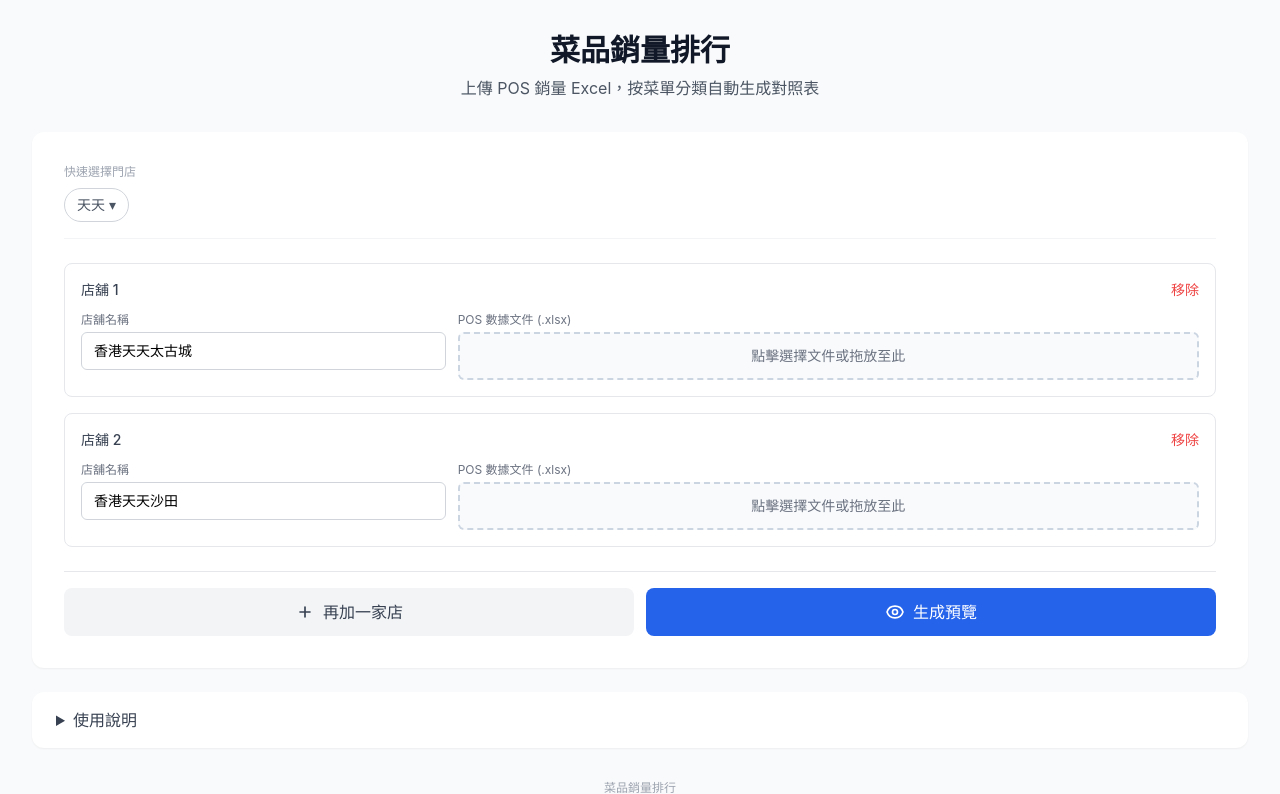
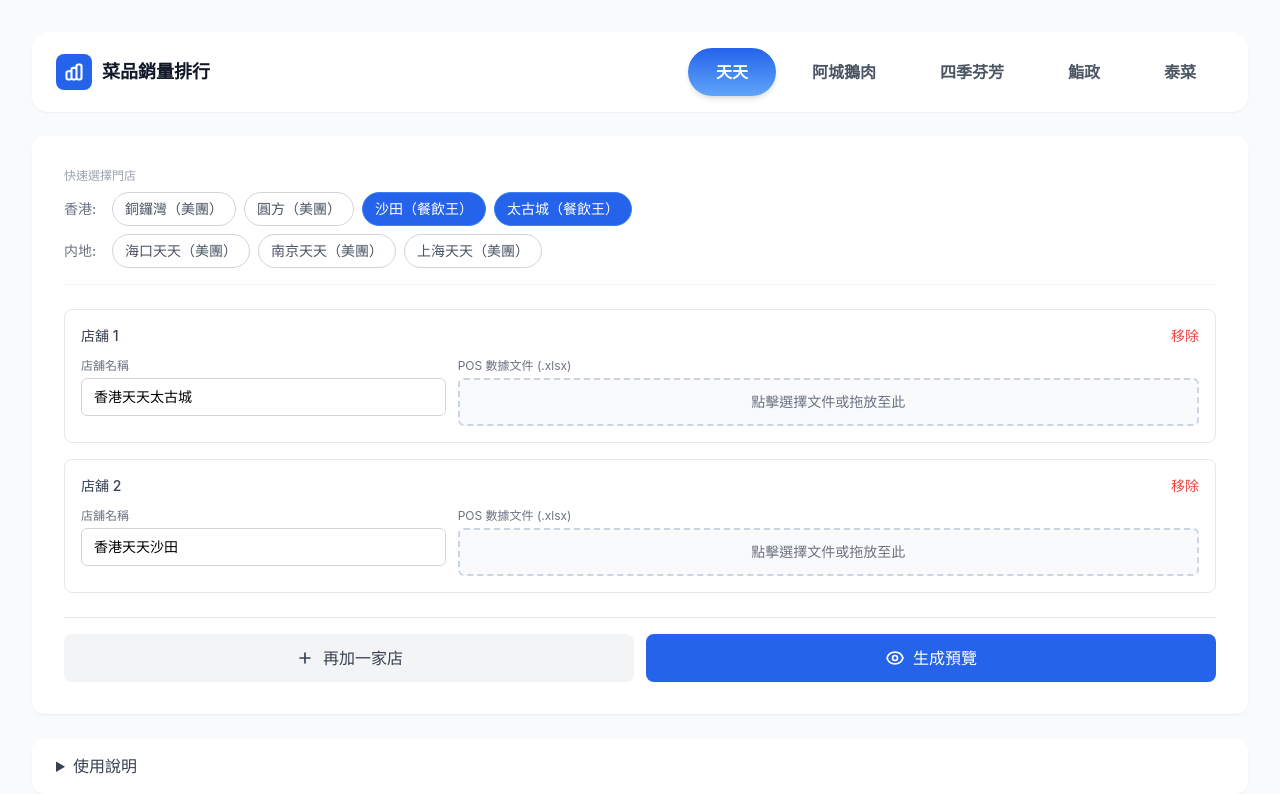
Before and after one commit to 0619patrick/menu-ranking, a Flask app: page / in a window 1280 px wide. Shown: the top 794 px of the page. Run offline with Flask 3, Linux system fonts and the light colour scheme; some libraries are stand-ins or nearby versions.

Commit message:
Add top restaurant tab bar + enable template auto-reload
UI
- New top white card with logo + 5 restaurant tabs
  (天天 / 阿城鵝肉 / 四季芬芳 / 鮨政 / 泰菜)
- Active tab: blue vertical gradient + shadow; inactive: hover gray
- Tabs are bigger (px-7 py-3 text-base font-semibold) to stand out
  from store pills below
- Quick-select panel simplified: drop brand-toggle level (already
  selected at top), stores grouped by region inline with bigger labels
- Mainland stores switched to meituan POS (海口/南京/上海天天)

Dev
- Enable TEMPLATES_AUTO_RELOAD so HTML edits no longer need
  server restart in development

Co-Authored-By: Claude Opus 4.7 (1M context) <noreply@anthropic.com>

```diff
--- a/app/templates/index.html
+++ b/app/templates/index.html
@@ -28,39 +28,44 @@
 
 <div class="max-w-5xl xl:max-w-7xl 2xl:max-w-screen-2xl mx-auto px-4 sm:px-6 lg:px-8 py-8">
 
-  <!-- 页头 -->
-  <header class="text-center mb-8">
-    <h1 class="text-3xl font-bold text-gray-900 mb-2">菜品銷量排行</h1>
-    <p class="text-gray-600">上傳 POS 銷量 Excel，按菜單分類自動生成對照表</p>
-  </header>
+  <!-- 顶部导航：餐厅切换 -->
+  <nav class="bg-white rounded-2xl shadow-sm px-4 sm:px-6 py-4 mb-6 flex items-center justify-between gap-3 flex-wrap">
+    <!-- Logo -->
+    <div class="flex items-center gap-2.5">
+      <div class="w-9 h-9 bg-blue-600 rounded-lg flex items-center justify-center flex-shrink-0">
+        <svg class="w-5 h-5 text-white" fill="none" stroke="currentColor" viewBox="0 0 24 24">
+          <path stroke-linecap="round" stroke-linejoin="round" stroke-width="2.5"
+                d="M9 19v-6a2 2 0 00-2-2H5a2 2 0 00-2 2v6a2 2 0 002 2h2a2 2 0 002-2zm0 0V9a2 2 0 012-2h2a2 2 0 012 2v10m-6 0a2 2 0 002 2h2a2 2 0 002-2m0 0V5a2 2 0 012-2h2a2 2 0 012 2v14a2 2 0 01-2 2h-2a2 2 0 01-2-2z"/>
+        </svg>
+      </div>
+      <span class="text-lg font-semibold text-gray-900">菜品銷量排行</span>
+    </div>
+
+    <!-- 餐厅 tabs -->
+    <div class="flex items-center gap-1 sm:gap-2 flex-wrap">
+      <button type="button" data-rest="tiantian"     onclick="setRestaurant('tiantian')"
+              class="rest-tab-btn px-7 py-3 text-base font-semibold rounded-full transition">天天</button>
+      <button type="button" data-rest="achengrouyou" onclick="setRestaurant('achengrouyou')"
+              class="rest-tab-btn px-7 py-3 text-base font-semibold rounded-full transition">阿城鵝肉</button>
+      <button type="button" data-rest="sijifenfang"  onclick="setRestaurant('sijifenfang')"
+              class="rest-tab-btn px-7 py-3 text-base font-semibold rounded-full transition">四季芬芳</button>
+      <button type="button" data-rest="yizheng"      onclick="setRestaurant('yizheng')"
+              class="rest-tab-btn px-7 py-3 text-base font-semibold rounded-full transition">鮨政</button>
+      <button type="button" data-rest="taicai"       onclick="setRestaurant('taicai')"
+              class="rest-tab-btn px-7 py-3 text-base font-semibold rounded-full transition">泰菜</button>
+    </div>
+  </nav>
 
   <!-- 上传卡片（与预览框等宽） -->
   <div class="bg-white rounded-xl shadow-sm p-6 md:p-8">
 
     <form id="upload-form" class="space-y-6">
 
-      <!-- 快速选店 -->
+      <!-- 快速选店（顶部已选餐厅，这里直接列出该餐厅的门店，按地区分组） -->
       <div class="pb-4 border-b border-gray-100">
         <p class="text-xs text-gray-400 font-medium mb-2">快速選擇門店</p>
-        <!-- 第一级：品牌 -->
-        <div class="flex gap-2 flex-wrap">
-          <button type="button" id="qs-brand-btn" onclick="qsToggleBrand()"
-            class="px-3 py-1.5 text-sm rounded-full border border-gray-300 text-gray-600 hover:border-blue-400 hover:text-blue-600 transition">
-            天天 <span id="qs-brand-arrow">▾</span>
-          </button>
-        </div>
-        <!-- 第二级：地区 -->
-        <div id="qs-region-panel" class="hidden mt-2 flex gap-2 flex-wrap items-center">
-          <span class="text-xs text-gray-300">▸</span>
-          <button type="button" onclick="qsSelectRegion('香港')" id="qs-btn-hk"
-            class="qs-region-btn px-3 py-1.5 text-sm rounded-full border transition">香港</button>
-          <button type="button" onclick="qsSelectRegion('内地')" id="qs-btn-cn"
-            class="qs-region-btn px-3 py-1.5 text-sm rounded-full border transition">内地</button>
-        </div>
-        <!-- 第三级：门店 -->
-        <div id="qs-store-panel" class="hidden mt-2 flex gap-2 flex-wrap items-center">
-          <span class="text-xs text-gray-300">▸</span>
-          <!-- 由 JS 渲染 -->
+        <div id="qs-stores-panel" class="space-y-2">
+          <!-- 由 JS 按当前餐厅渲染 -->
         </div>
       </div>
 
@@ -246,7 +251,7 @@ function updateRemoveButtons() {
 
 document.getElementById('add-shop-btn').onclick = () => addShop();
 
-// ===== 快速选店 =====
+// ===== 餐厅 + 快速选店 =====
 
 // POS 平台显示名（按钮文字后缀用）
 const POS_DISPLAY = {
@@ -256,33 +261,39 @@ const POS_DISPLAY = {
   'keeta':     'Keeta',
 };
 
-// 每家店带 restaurant / pos 元数据
-// pos 留空表示「未指定」（上传会用后端默认 canyinwang）
-const QS_STORES = {
+// 每个餐厅的门店列表（按地区分组）
+// 没有门店的餐厅留空对象, 顶部 tab 会显示"暫無門店"
+const QS_STORES_BY_RESTAURANT = {
+  'tiantian': {
     '香港': [
-    { label: '銅鑼灣', name: '香港天天銅鑼灣', restaurant: 'tiantian', pos: 'meituan'    },
-    { label: '圓方',   name: '香港天天圓方',   restaurant: 'tiantian', pos: 'meituan'    },
-    { label: '沙田',   name: '香港天天沙田',   restaurant: 'tiantian', pos: 'canyinwang' },
-    { label: '太古城', name: '香港天天太古城', restaurant: 'tiantian', pos: 'canyinwang' },
+      { label: '銅鑼灣', name: '香港天天銅鑼灣', pos: 'meituan'    },
+      { label: '圓方',   name: '香港天天圓方',   pos: 'meituan'    },
+      { label: '沙田',   name: '香港天天沙田',   pos: 'canyinwang' },
+      { label: '太古城', name: '香港天天太古城', pos: 'canyinwang' },
     ],
     '内地': [
-    { label: '海口天天', name: '海口天天', restaurant: 'tiantian', pos: 'canyinwang' },
-    { label: '南京天天', name: '南京天天', restaurant: 'tiantian', pos: 'canyinwang' },
-    { label: '上海天天', name: '上海天天', restaurant: 'tiantian', pos: 'canyinwang' },
+      { label: '海口天天', name: '海口天天', pos: 'meituan' },
+      { label: '南京天天', name: '南京天天', pos: 'meituan' },
+      { label: '上海天天', name: '上海天天', pos: 'meituan' },
     ],
+  },
+  'achengrouyou': {},   // 阿城鹅肉 - 菜单/门店待补
+  'sijifenfang':  {},   // 四季芬芳
+  'yizheng':      {},   // 鮨政
+  'taicai':       {},   // 泰菜
 };
 
-let qsBrand = false;
-let qsRegion = null;
+let currentRestaurant = 'tiantian';
 
-function qsToggleBrand() {
-  qsBrand = !qsBrand;
-  if (!qsBrand) qsRegion = null;
-  qsRender();
-}
-
-function qsSelectRegion(region) {
-  qsRegion = qsRegion === region ? null : region;
+function setRestaurant(key) {
+  currentRestaurant = key;
+  // 顶部 tab 按钮样式: 大、加粗、active 上下渐变
+  document.querySelectorAll('.rest-tab-btn').forEach(btn => {
+    const isActive = btn.dataset.rest === key;
+    btn.className = isActive
+      ? 'rest-tab-btn px-7 py-3 text-base font-semibold rounded-full bg-gradient-to-b from-blue-600 to-blue-400 text-white shadow-md transition'
+      : 'rest-tab-btn px-7 py-3 text-base font-semibold rounded-full text-gray-600 hover:bg-gray-100 transition';
+  });
   qsRender();
 }
 
@@ -298,7 +309,7 @@ function qsToggleStore(name, restaurant, pos) {
     found.remove();
     updateRemoveButtons();
   } else {
-    addShop(name, restaurant || 'tiantian', pos || 'canyinwang');
+    addShop(name, restaurant || currentRestaurant, pos || 'canyinwang');
   }
   qsRender();
 }
@@ -314,60 +325,36 @@ function qsIsSelected(shopName) {
 }
 
 function qsRender() {
-  const brandBtn = document.getElementById('qs-brand-btn');
-  const regionPanel = document.getElementById('qs-region-panel');
-  const storePanel = document.getElementById('qs-store-panel');
-  const arrow = document.getElementById('qs-brand-arrow');
+  const panel = document.getElementById('qs-stores-panel');
+  const groups = QS_STORES_BY_RESTAURANT[currentRestaurant] || {};
+  const regions = Object.keys(groups).filter(r => groups[r] && groups[r].length > 0);
 
-  // 品牌按钮状态
-  if (qsBrand) {
-    brandBtn.classList.add('border-blue-500', 'text-blue-600', 'bg-blue-50');
-    brandBtn.classList.remove('border-gray-300', 'text-gray-600');
-    arrow.textContent = '▴';
-  } else {
-    brandBtn.classList.remove('border-blue-500', 'text-blue-600', 'bg-blue-50');
-    brandBtn.classList.add('border-gray-300', 'text-gray-600');
-    arrow.textContent = '▾';
+  if (regions.length === 0) {
+    panel.innerHTML = '<p class="text-xs text-gray-400 py-1">暫無門店（菜單/POS 配置尚未補充）</p>';
+    return;
   }
 
-  // 地区面板
-  regionPanel.classList.toggle('hidden', !qsBrand);
-  ['香港', '内地'].forEach(r => {
-    const btn = document.getElementById('qs-btn-' + (r === '香港' ? 'hk' : 'cn'));
-    if (!btn) return;
-    if (qsRegion === r) {
-      btn.className = 'qs-region-btn px-3 py-1.5 text-sm rounded-full border border-blue-500 bg-blue-600 text-white transition';
-    } else {
-      btn.className = 'qs-region-btn px-3 py-1.5 text-sm rounded-full border border-gray-300 text-gray-600 hover:border-blue-400 hover:text-blue-600 transition';
-    }
-  });
-
-  // 门店面板
-  const stores = qsRegion ? QS_STORES[qsRegion] : [];
-  storePanel.classList.toggle('hidden', !qsRegion);
-  if (qsRegion) {
-    if (stores.length === 0) {
-      storePanel.innerHTML = '<span class="text-xs text-gray-300">▸</span><span class="text-xs text-gray-400">暫無門店</span>';
-    } else {
-      const arrow = '<span class="text-xs text-gray-300">▸</span>';
-      const btns = stores.map(s => {
+  panel.innerHTML = regions.map(region => {
+    const btns = groups[region].map(s => {
       const selected = qsIsSelected(s.name);
       const cls = selected
         ? 'px-3 py-1.5 text-sm rounded-full border border-blue-500 bg-blue-600 text-white transition'
         : 'px-3 py-1.5 text-sm rounded-full border border-gray-300 text-gray-600 hover:border-blue-400 hover:text-blue-600 transition';
       const posSuffix = s.pos && POS_DISPLAY[s.pos] ? `（${POS_DISPLAY[s.pos]}）` : '';
       const display = s.label + posSuffix;
-        const r = s.restaurant || 'tiantian';
       const p = s.pos || '';
-        return `<button type="button" onclick="qsToggleStore('${s.name}','${r}','${p}')" class="${cls}">${display}</button>`;
+      return `<button type="button" onclick="qsToggleStore('${s.name}','${currentRestaurant}','${p}')" class="${cls}">${display}</button>`;
     }).join('');
-      storePanel.innerHTML = arrow + btns;
-    }
-  }
+    return `<div class="flex gap-2 items-center flex-wrap">
+      <span class="text-sm text-gray-500 font-medium w-10 flex-shrink-0">${region}:</span>
+      ${btns}
+    </div>`;
+  }).join('');
 }
 
 addShop('香港天天太古城', 'tiantian', 'canyinwang');
 addShop('香港天天沙田', 'tiantian', 'canyinwang');
+setRestaurant('tiantian');   // 初始化顶部 tab + 渲染门店面板
 
 // ===== FormData 构建 =====
 
--- a/server.py
+++ b/server.py
@@ -30,6 +30,7 @@ app = Flask(__name__,
             template_folder='app/templates',
             static_folder='app/static')
 app.config['MAX_CONTENT_LENGTH'] = 16 * 1024 * 1024  # 16MB 上限
+app.config['TEMPLATES_AUTO_RELOAD'] = True   # 开发期: 改 HTML 后浏览器刷新即可, 无需重启 server
 
 ALLOWED_EXTENSIONS = {'xlsx', 'xls'}
 
```
Lines whose indentation alone changed are shown as unchanged.
